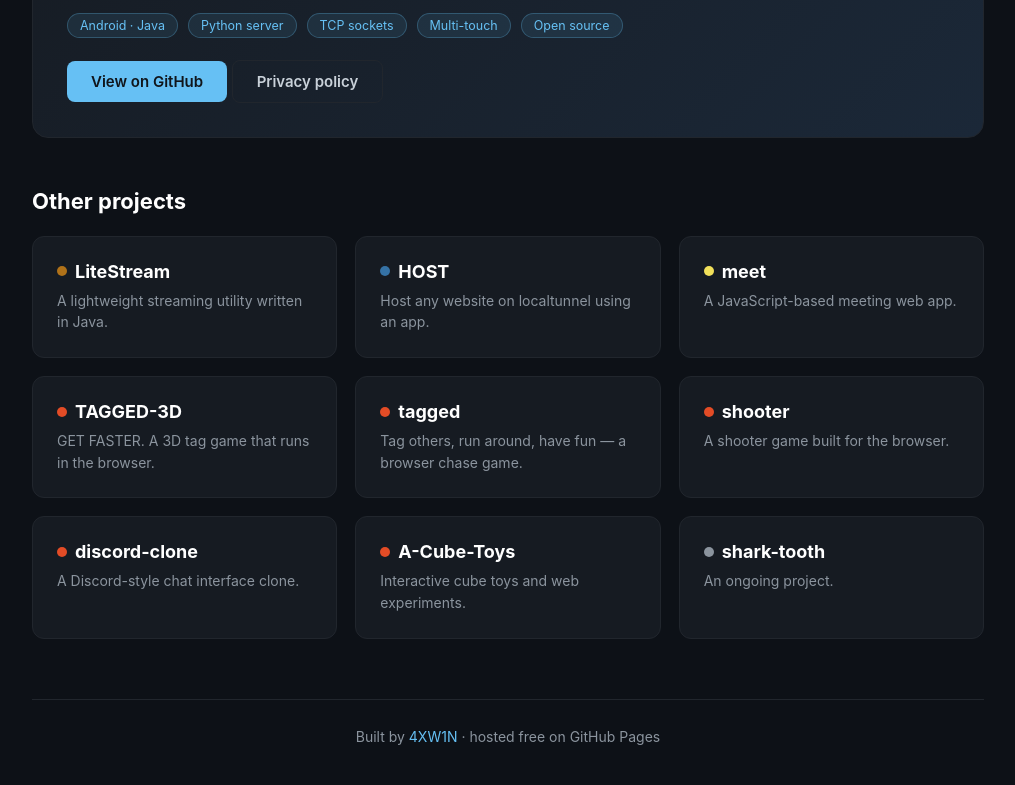
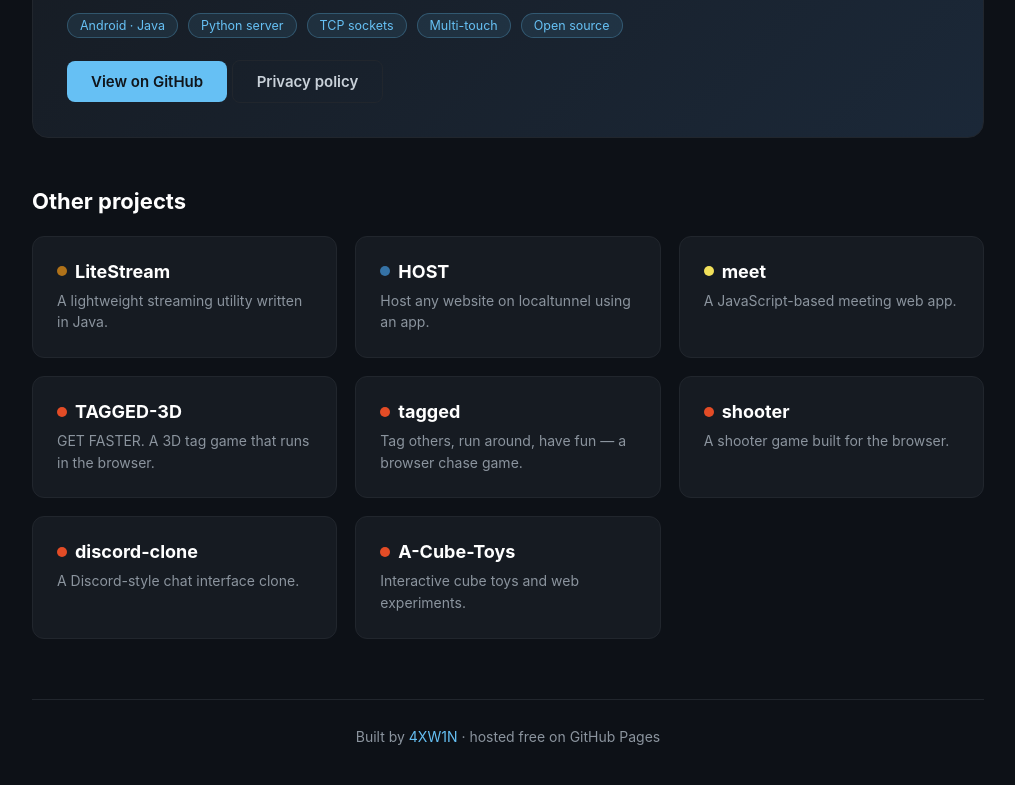
Before and after one commit to 4XW1N/4XW1N.github.io, a plain HTML site: page index.html in a window 1280 px wide. Shown: the part 635-1420 px from the top of the page, without its empty margins (132-1147 px from the left). Drawn offline with Linux system fonts and the light colour scheme.

Commit message:
Remove shark-tooth

```diff
--- a/index.html
+++ b/index.html
@@ -124,10 +124,6 @@
       <h4><span class="lang" style="background:#e34c26"></span>A-Cube-Toys</h4>
       <p>Interactive cube toys and web experiments.</p>
     </a>
-    <a class="card" href="https://github.com/4XW1N/shark-tooth">
-      <h4><span class="lang" style="background:#8b949e"></span>shark-tooth</h4>
-      <p>An ongoing project.</p>
-    </a>
   </div>
 
   <footer>Built by <a href="https://github.com/4XW1N">4XW1N</a> &middot; hosted free on GitHub Pages</footer>
```
